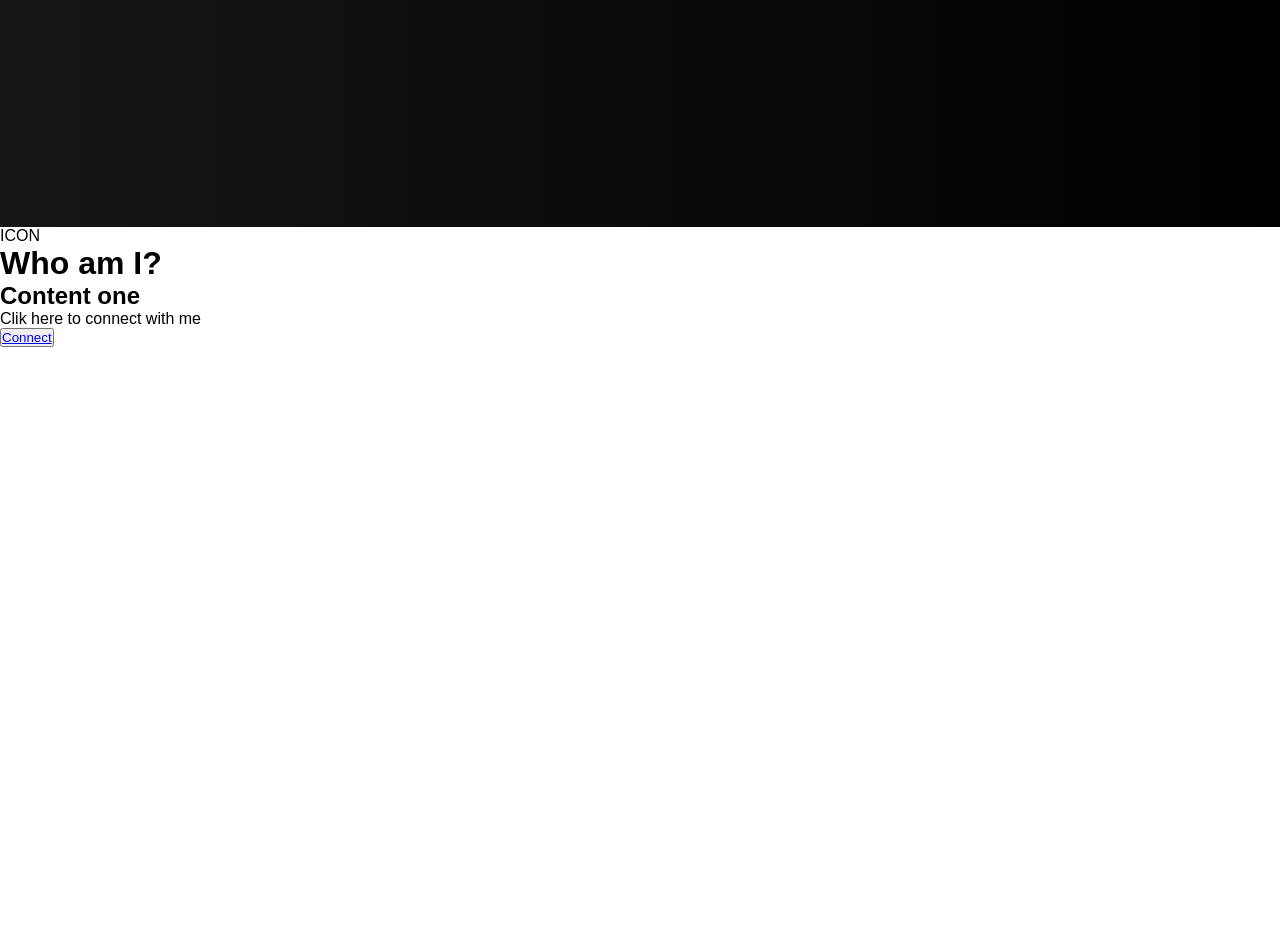
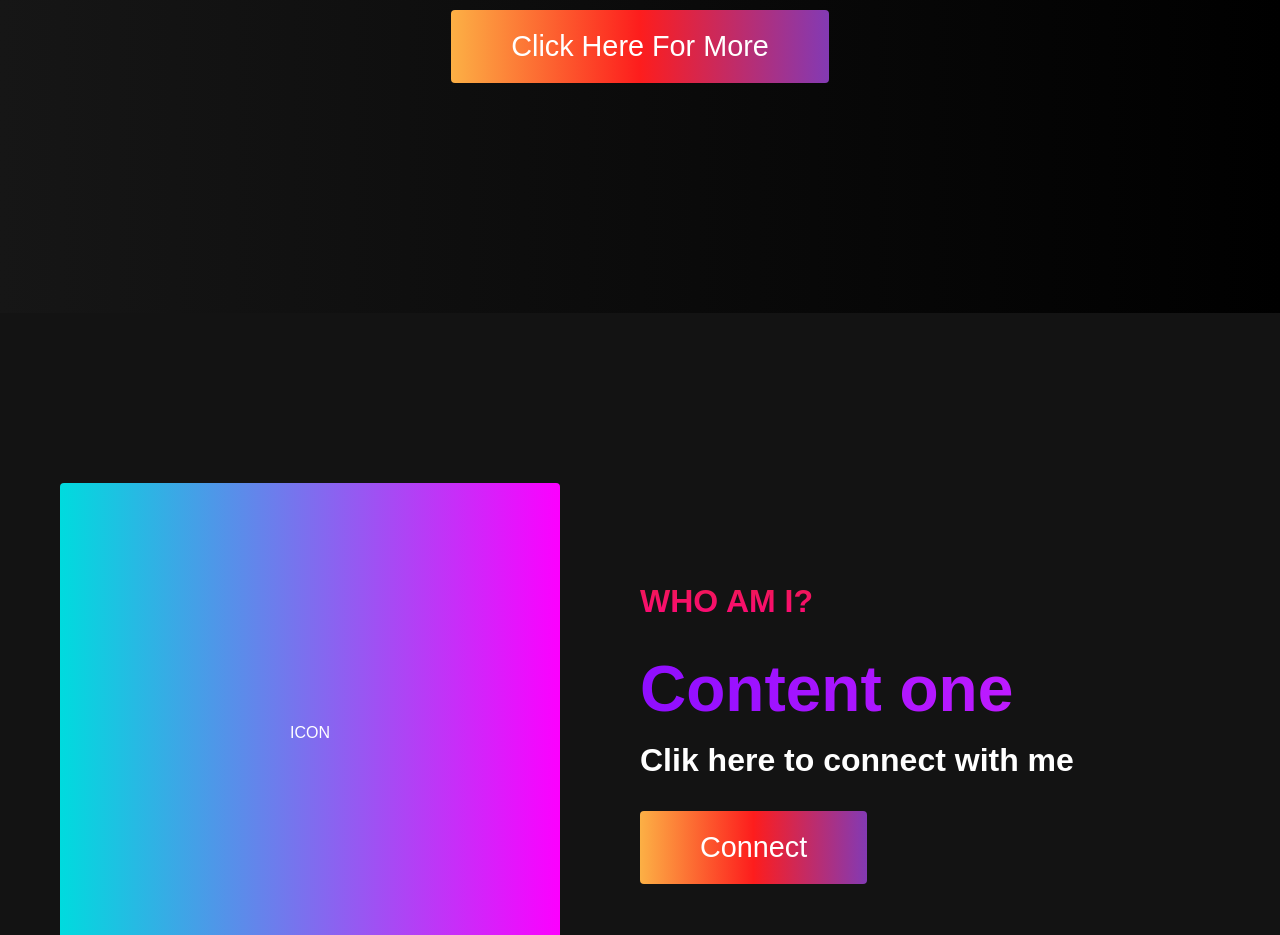
Before and after one commit to yleeyilin/portfoliosite, a plain HTML site: page simpleweb/index.html in a window 1280 px wide. Shown: the part 540-1475 px from the top of the page. Before the commit the page ends 887 px from the top, so only its background shows below. Drawn offline with Linux system fonts and the light colour scheme.

Commit message:
about page background

```diff
--- a/simpleweb/styles.css
+++ b/simpleweb/styles.css
@@ -8,7 +8,6 @@
 }
 
 /* navbar */
-
 .navbar {
     background: #131313;
     height: 80px;
@@ -195,9 +194,7 @@
 }
 
 
-
 /* landing page */
-
 .hero {
     background: #000000;
     background: linear-gradient(to right, #161616, #000000);
@@ -258,3 +255,128 @@
         font-size: 40px;
     }
 }
+
+
+/* about page */
+.main {
+    background-color: #131313;
+    padding: 10rem 0;
+  }
+
+  .main__container {
+    display: grid;
+    grid-template-columns: 1fr 1fr;
+    align-items: center;
+    justify-content: center;
+    margin: 0 auto;
+    height: 90%;
+    z-index: 1;
+    width: 100%;
+    max-width: 1300px;
+    padding: 0 50px;
+  }
+
+  .main__content {
+    color: #fff;
+    width: 100%;
+  }
+
+  .main__content h1 {
+    font-size: 2rem;
+    background-color: #fe3b6f;
+    background-image: linear-gradient(to top, #ff087b 0%, #ed1a52 100%);
+    background-size: 100%;
+    -webkit-background-clip: text;
+    -moz-background-clip: text;
+    -webkit-text-fill-color: transparent;
+    -moz-text-fill-color: transparent;
+    text-transform: uppercase;
+    margin-bottom: 32px;
+  }
+
+.main__content h2 {
+    font-size: 4rem;
+    background: #ff8177;
+    background: -webkit-linear-gradient(to right,#9114ff,#da22ff);
+    background: linear-gradient(to right,#8f0eff,#da22ff);
+    background-size: 100%;
+    -webkit-background-clip: text;
+    -moz-background-clip: text;
+    -webkit-text-fill-color: transparent;
+    -moz-text-fill-color: transparent;
+}
+
+.main__content p {
+    margin-top: 1rem;
+    font-size: 2rem;
+    font-weight: 700;
+}
+
+.main__btn {
+    font-size: 1.8rem;
+    background: #833ab4;
+    background: -webkit-linear-gradient(to right, #fcb045, #fd1d1d, #833ab4);
+    background: linear-gradient(to right, #fcb045, #fd1d1d, #833ab4);
+    padding: 20px 60px;
+    border: none;
+    border-radius: 4px;
+    margin-top: 2rem;
+    cursor: pointer;
+    position: relative;
+    transition: all 0.35s;
+    outline: none;
+}
+
+.main__btn a {
+    position: relative;
+    z-index: 2;
+    color: #fff;
+    text-decoration: none;
+}
+
+.main__btn:after {
+    position: absolute;
+    content: '';
+    top: 0;
+    left: 0;
+    width: 0;
+    height: 100%;
+    background: #ff1ead;
+    transition: all 0.35s;
+    border-radius: 4px;
+}
+
+.main__btn:hover {
+    color: #fff;
+}
+
+.main__btn:hover:after {
+    width: 100%;
+}
+
+.main__img--container {
+    text-align: center;
+}
+
+.main__img--card {
+    margin: 10px;
+    height: 500px;
+    width: 500px;
+    border-radius: 4px;
+    display: flex;
+    flex-direction: column;
+    justify-content: center;
+    color: #fff;
+    background-image: linear-gradient(to right, #00dbde 0%, #fc00ff 100%);
+}
+
+.fa-layer-group,
+.fa-users {
+    font-size: 14rem;
+}
+
+#card-2 {
+    background: #ff512f;
+    background: -webkit-linear-gradient(to right, #dd2476, #ff512f);
+    background: linear-gradient(to right, #dd2476, #ff512f);
+}
```
